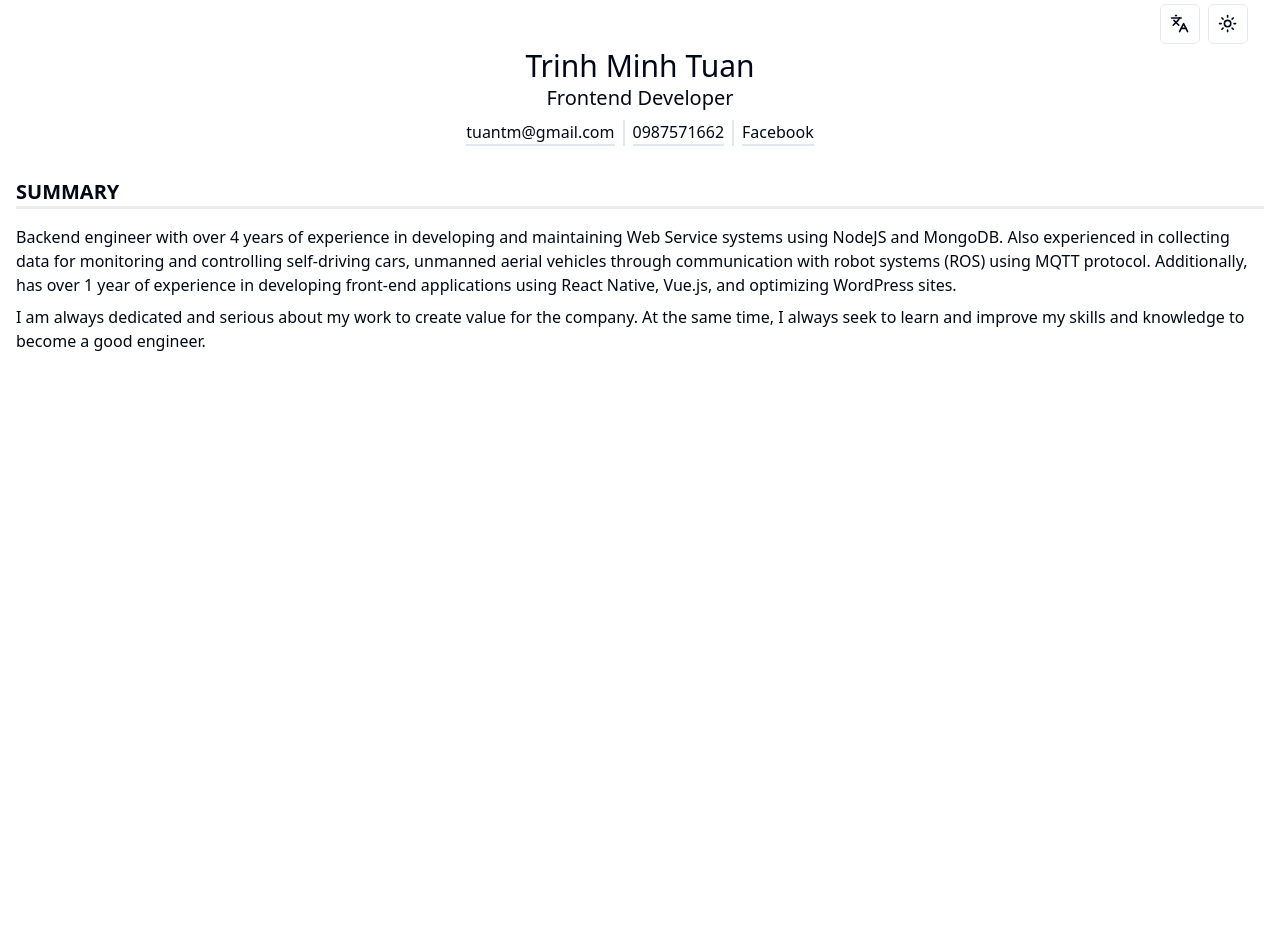
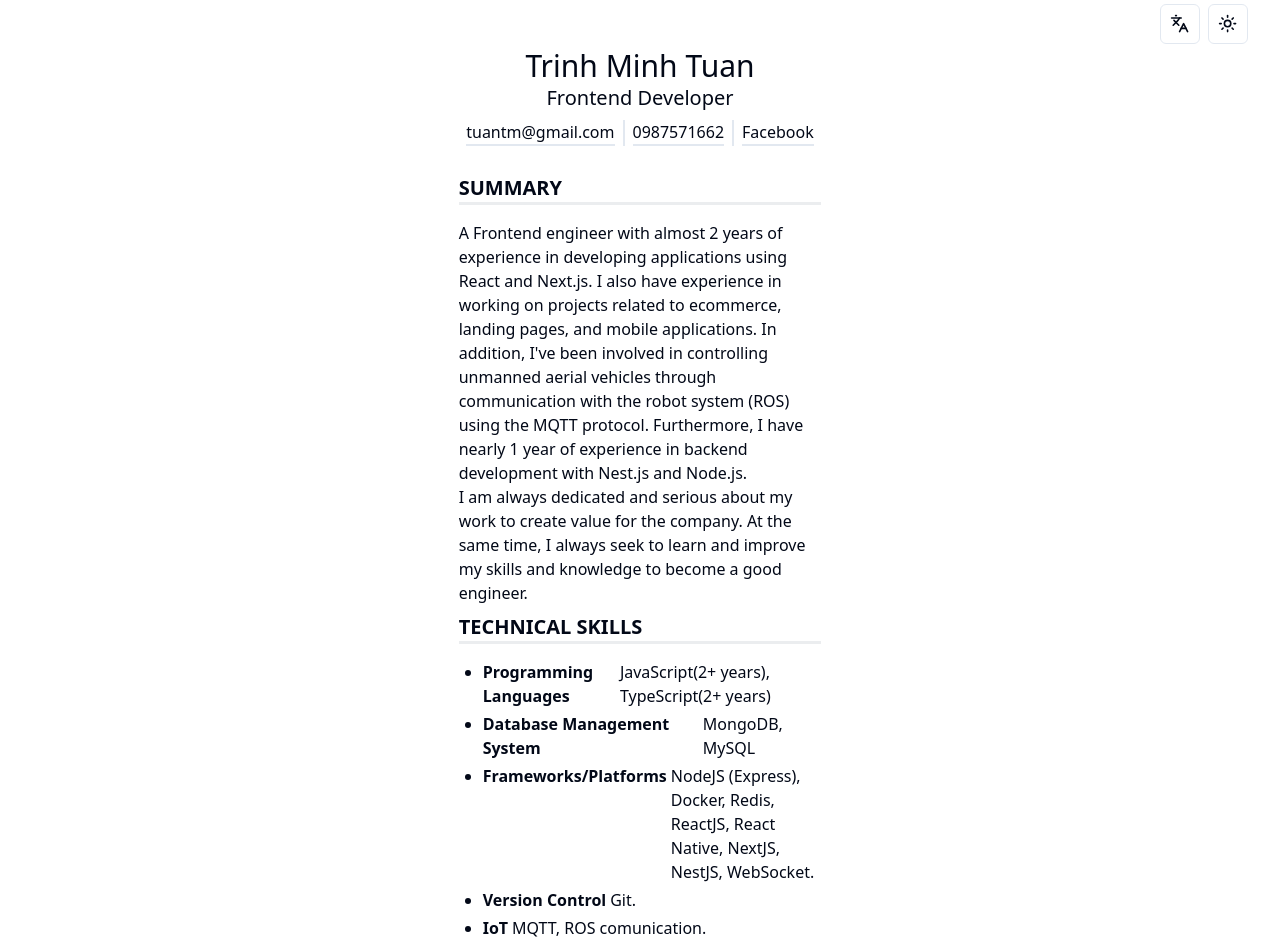
Before and after one commit to Tuan2Tm/tuan2tm.me, a Next.js app: page / in a window 1280 px wide. Shown: the top 948 px of the page. Before the commit the page ends 800 px from the top, so only its background shows below. Built offline with nearby package versions, Linux system fonts and the light colour scheme.

Commit message:
remove version localstorage

```diff
--- a/src/app/layout.tsx
+++ b/src/app/layout.tsx
@@ -1,17 +1,13 @@
-"use client";
-
 import "./globals.css";
 import Layout from "./root";
-import { DEFAULT_LANG, KEY_LANG } from "@/constants/i18n";
 
 export default function RootLayout({
   children,
 }: {
   children: React.ReactNode;
 }) {
-  const lang = localStorage.getItem(KEY_LANG);
   return (
-    <html lang={lang || DEFAULT_LANG} suppressHydrationWarning>
+    <html>
       <body className="w-full">
         <Layout>{children}</Layout>
       </body>
--- a/src/app/page.tsx
+++ b/src/app/page.tsx
@@ -1,21 +1,35 @@
 "use client";
-import { CVTitle } from "@/components";
-import { getPersonalSummaryKeys, multiKeys } from "@/i18n";
+import { CVSkillDetail, CVTitle } from "@/components";
+import { getPersonalSummaryKeys, getSkillKeys, multiKeys } from "@/i18n";
 import { useTranslation } from "react-i18next";
 
 export default function Home() {
   const { t } = useTranslation();
-
   return (
-    <div className="mx-auto px-4 py-1 rounded-md ">
-      <CVTitle title={t(multiKeys.system.CVHeaderTitle.summary)} />
+    <div className="mx-auto lg:w-1/3 md:w-2/3 container  rounded-md ">
+      <CVTitle
+        className="pb-2"
+        title={t(multiKeys.system.CVHeaderTitle.summary)}
+      />
       <div>
         {getPersonalSummaryKeys().map((item, idx) => (
-          <p key={idx} className="mt-2">
-            {t(`${multiKeys.cv.summary}.${item}`)}
-          </p>
+          <p key={idx}>{t(`${multiKeys.cv.summary}.${item}`)}</p>
         ))}
       </div>
+      <CVTitle
+        className="py-2"
+        title={t(multiKeys.system.CVHeaderTitle.skills)}
+      />
+      <ul className="list-disc pl-6">
+        {getSkillKeys().map((item, idx) => (
+          <li key={idx}>
+            <CVSkillDetail
+              skillTitle={t(`${multiKeys.cv.skills}.${item}.title`)}
+              skillDetail={t(`${multiKeys.cv.skills}.${item}.details`)}
+            />
+          </li>
+        ))}
+      </ul>
     </div>
   );
 }
--- /dev/null
+++ b/src/components/CVSkillDetails.tsx
@@ -0,0 +1,18 @@
+const CVSkillDetail = ({
+  skillTitle,
+  skillDetail,
+  className,
+}: {
+  skillTitle?: string;
+  skillDetail: string;
+  className?: string;
+}) => {
+  return (
+    <div className={`flex mb-1 ${className}`}>
+      {skillTitle && <p className="font-semibold">{skillTitle}</p>}
+      <p className="ml-1">{skillDetail}</p>
+    </div>
+  );
+};
+
+export default CVSkillDetail;
--- a/src/components/CVTitle.tsx
+++ b/src/components/CVTitle.tsx
@@ -1,6 +1,6 @@
-const CVTitle = ({ title }: { title: string }) => {
+const CVTitle = ({ title, className }: { title: string, className?: string }) => {
   return (
-    <div className="w-full">
+    <div className={`w-full ${className}`}>
       <p className="text-xl font-semibold ">{title.toUpperCase()}</p>
       <div className="w-full h-[3px] bg-gray-400/20"></div>
       <div className="pt-2">
--- a/src/components/index.ts
+++ b/src/components/index.ts
@@ -1,5 +1,6 @@
 import { ThemeProvider } from "./providers";
 import { Header } from "./header";
 import CVTitle from "./CVTitle";
+import CVSkillDetail from "./CVSkillDetails";
 
-export { Header, ThemeProvider, CVTitle };
+export { Header, ThemeProvider, CVTitle, CVSkillDetail };
--- a/src/hooks/useLang.ts
+++ b/src/hooks/useLang.ts
@@ -1,23 +1,14 @@
-"use client";
-
-/* eslint-disable react-hooks/rules-of-hooks */
 import { DEFAULT_LANG, KEY_LANG } from "@/constants/i18n";
-import { load, save } from "@/utils/storage";
 import i18next from "i18next";
 import { useState } from "react";
 
 const useLang = () => {
-  const langLocal = load(KEY_LANG);
-
-  !langLocal && save(KEY_LANG, DEFAULT_LANG);
-
-  const language = langLocal || DEFAULT_LANG;
+  const language = DEFAULT_LANG;
 
   const [lang, setLang] = useState(language);
 
   const onChangeLang = (code: string): void => {
     i18next.changeLanguage(code);
-    save(KEY_LANG, code);
     setLang(code);
   };
 
--- a/src/i18n/translations/en.json
+++ b/src/i18n/translations/en.json
@@ -8,13 +8,13 @@
       "linkedin": "https://www.facebook.com/tuantm02/"
     },
     "summary": {
-      "0": "Backend engineer with over 4 years of experience in developing and maintaining Web Service systems using NodeJS and MongoDB. Also experienced in collecting data for monitoring and controlling self-driving cars, unmanned aerial vehicles through communication with robot systems (ROS) using MQTT protocol. Additionally, has over 1 year of experience in developing front-end applications using React Native, Vue.js, and optimizing WordPress sites.",
+      "0": "A Frontend engineer with almost 2 years of experience in developing applications using React and Next.js. I also have experience in working on projects related to ecommerce, landing pages, and mobile applications. In addition, I've been involved in controlling unmanned aerial vehicles through communication with the robot system (ROS) using the MQTT protocol. Furthermore, I have nearly 1 year of experience in backend development with Nest.js and Node.js.",
       "1": "I am always dedicated and serious about my work to create value for the company. At the same time, I always seek to learn and improve my skills and knowledge to become a good engineer."
     },
     "skills": {
       "0": {
         "title": "Programming Languages",
-        "details": "JavaScript(4+ years), TypeScript(2+ years), Python(1+ year)"
+        "details": "JavaScript(2+ years), TypeScript(2+ years)"
       },
       "1": {
         "title": "Database Management System",
@@ -22,11 +22,11 @@
       },
       "2": {
         "title": "Frameworks/Platforms",
-        "details": "NodeJS (Express, Fastify), Docker, Redis, ReactJS, React Native, VueJS, JQuery, WebSocket, Wordpress, CI/CD with Gitlab."
+        "details": "NodeJS (Express), Docker, Redis, ReactJS, React Native, NextJS, NestJS, WebSocket."
       },
       "3": {
         "title": "Version Control",
-        "details": "Git, SVN."
+        "details": "Git."
       },
       "4": {
         "title": "IoT",
@@ -34,7 +34,7 @@
       },
       "5": {
         "title": "Operating system",
-        "details": "Linux, VPS, Linux server, Window."
+        "details": "Linux, Linux server, Window."
       },
       "6": {
         "title": "Other tools",
```
